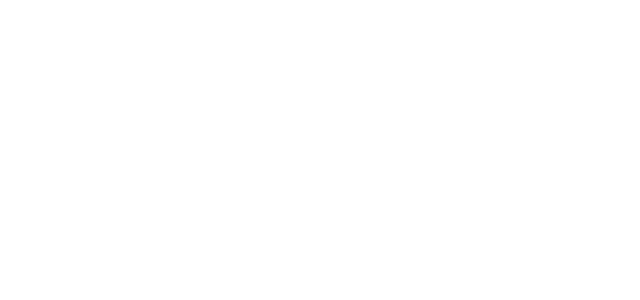
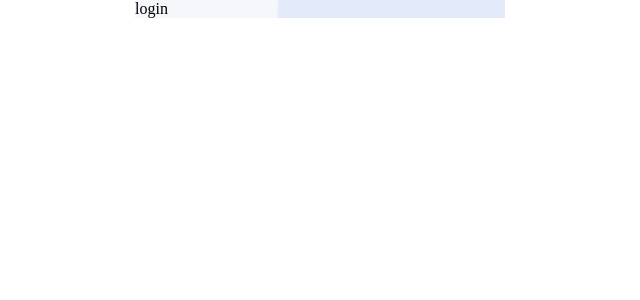
Before and after one commit to PDA-ARMAGYETDON/pda-armagyeton-frontend, a React (Vite) app in the folder amagyeton/: page /login in a window 1280 px wide. Shown: the top 300 px of the page, without its empty margins (320-960 px from the left). Built offline with nearby package versions, Linux system fonts and the light colour scheme.

Commit message:
feat : 로그인 페이지 초기설정 진행중

```diff
--- a/amagyeton/package.json
+++ b/amagyeton/package.json
@@ -18,6 +18,7 @@
     "react": "^18.3.1",
     "react-dom": "^18.3.1",
     "react-router-dom": "^6.26.1",
+    "react-transition-group": "^4.4.5",
     "styled-components": "^6.1.12"
   },
   "devDependencies": {
--- a/amagyeton/src/App.jsx
+++ b/amagyeton/src/App.jsx
@@ -1,10 +1,13 @@
 import { BrowserRouter as Router, Routes, Route } from "react-router-dom";
+import { CSSTransition, TransitionGroup } from "react-transition-group";
 import * as S from "./App.styles";
 import IntroPage from "./pages/Intro/IntroPage";
 import LoginPage from "./pages/login/LoginPage";
 
 function App() {
   return (
+    <TransitionGroup>
+      <CSSTransition key={location.key} classNames="page" timeout={300}>
         <S.AppDiv>
           <S.AppMobileDiv>
             <Router>
@@ -15,6 +18,8 @@
             </Router>
           </S.AppMobileDiv>
         </S.AppDiv>
+      </CSSTransition>
+    </TransitionGroup>
   );
 }
 
--- a/amagyeton/src/pages/login/LoginPage.jsx
+++ b/amagyeton/src/pages/login/LoginPage.jsx
@@ -1,5 +1,7 @@
+import * as S from "./LoginPage.style";
+
 const LoginPage = () => {
-  return <></>;
+  return <S.MainDiv>login</S.MainDiv>;
 };
 
 export default LoginPage;
--- /dev/null
+++ b/amagyeton/src/pages/login/LoginPage.style.js
@@ -0,0 +1,9 @@
+import styled from "styled-components";
+
+export const MainDiv = styled.div`
+  width: 100%;
+  margin: 0px auto;
+  background-image: url("/images/background_scroll.png");
+  background-size: cover;
+  position: relative;
+`;
```
Also changed, not shown: 1 other file (tests, documents, lock files or other folders). Lines whose indentation alone changed are shown as unchanged.
